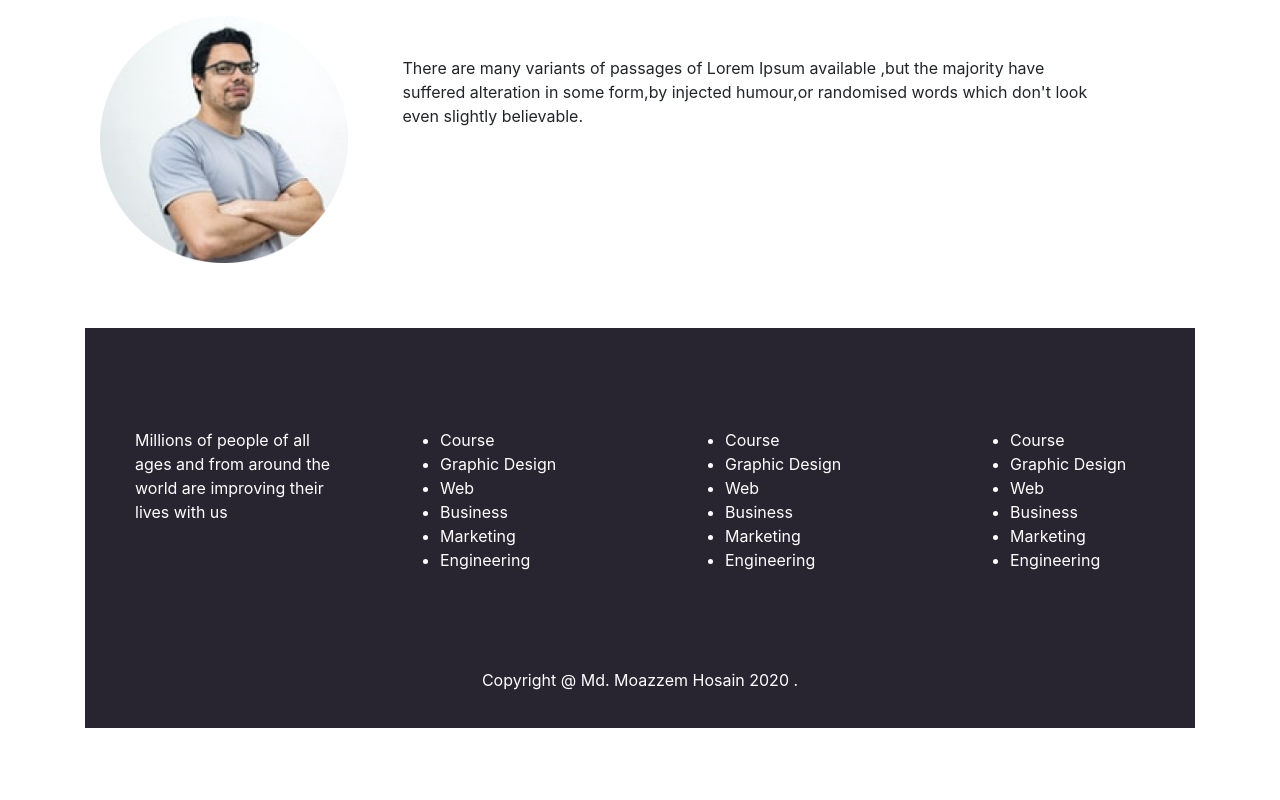
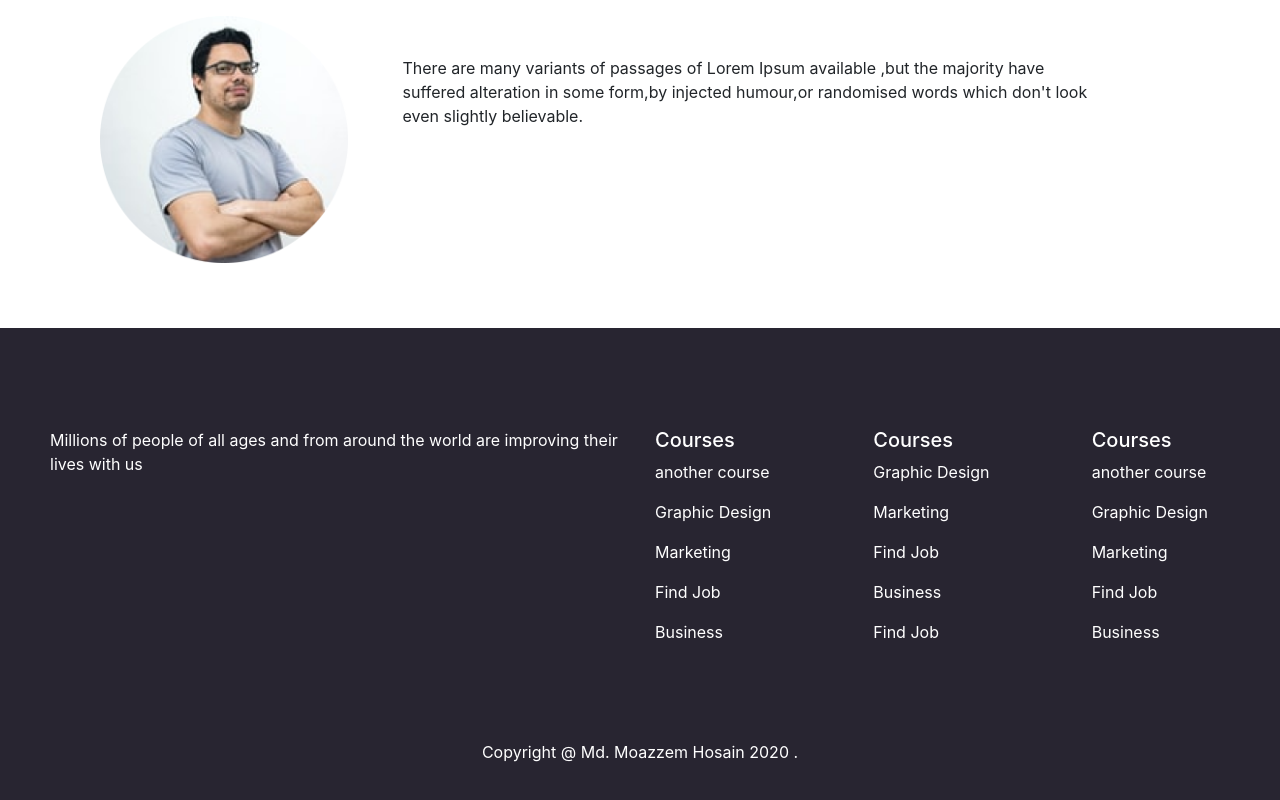
Before and after one commit to redoy12/e-school, a plain HTML site: page index.html in a window 1280 px wide. Shown: the part 1785-2585 px from the top of the page. Before the commit the page ends 2513 px from the top, so only its background shows below. Drawn offline with nearby package versions, Linux system fonts and the light colour scheme.

Commit message:
again finished

```diff
--- a/index.html
+++ b/index.html
@@ -101,7 +101,7 @@
                     <h5 class="card-title">Modern Psychology</h5>
                     <p class="card-text"> Designation</p>
                     <button class="get-started another-course">Buy Course</button>
-                    <p class="card-text"><small class="text-muted">Start 20 April,2021     60 seats</small></p>
+                    <p class="card-text"><small class="text-muted"> Start 20 April,2021     60 seats</small></p>
                   </div>
                 </div>
                 <div class="card">
@@ -139,51 +139,49 @@
                   </div>
 
               </div>
+            </div>
 
      <div class="last-step">
 
         <div class="row">
-                          <div class="col-sm-3">
+                          <div class="col-sm-6">
                               <p class="millions">Millions of people of all ages and from around the world are improving their lives with us </p>
 
                           </div>
-                          <div class="col-sm-3">
-                         <ul class="course-twi">
-                             <li>Course</li>
-                             <li>Graphic Design</li>
-                             <li>Web</li>
-                             <li>Business</li>
-                             <li>Marketing</li>
-                             <li>Engineering</li>
-                         </ul>
+                          <div class="col-sm-2 course-twi">
+                            <h5>Courses</h5>
+                            <p>another course</p>
+                            <p>Graphic Design </p>
+                            <p>Marketing</p>
+                            <p>Find Job </p>
+                            <p> Business</p>
                         </div>
-                          <div class="col-sm-3">
-                            <ul class="course-twi">
-                                <li>Course</li>
-                                <li>Graphic Design</li>
-                                <li>Web</li>
-                                <li>Business</li>
-                                <li>Marketing</li>
-                                <li>Engineering</li>
-                            </ul>
+                          <div class="col-sm-2 course-twi">
+
+                                <h5>Courses</h5>
+                                <p>Graphic Design </p>
+                                <p>Marketing</p>
+                                <p>Find Job </p>
+                                <p> Business</p>
+                                <p>Find Job</p>
 
                           </div>
-                          <div class="col-sm-3">
-                            <ul class="course-twi">
-                                <li>Course</li>
-                                <li>Graphic Design</li>
-                                <li>Web</li>
-                                <li>Business</li>
-                                <li>Marketing</li>
-                                <li>Engineering</li>
-                            </ul>
+                          <div class="col-sm-2 course-twi">
+
+                                <h5>Courses</h5>
+                                <p>another course</p>
+                                <p>Graphic Design </p>
+                                <p>Marketing</p>
+                                <p>Find Job </p>
+                                <p> Business</p>
+
                           </div>
 
                       </div>
                       <footer class="foot">Copyright @ Md. Moazzem Hosain 2020 .</footer>
                   </div>
 
-     </div>
+
          </div>
 
 
--- a/style.css
+++ b/style.css
@@ -94,7 +94,7 @@
 }
 .last-step{
     background-color:#282531 ;
-    height: 400px;
+    height: 500px;
     color: white;
     margin-left: 0px;
     margin-right: 0px;
@@ -107,7 +107,7 @@
 }
 .course-twi{
     margin-top: 100px;
-    margin-left: 30px;
+
 }
 .foot{
     margin-top: 80px;
```
